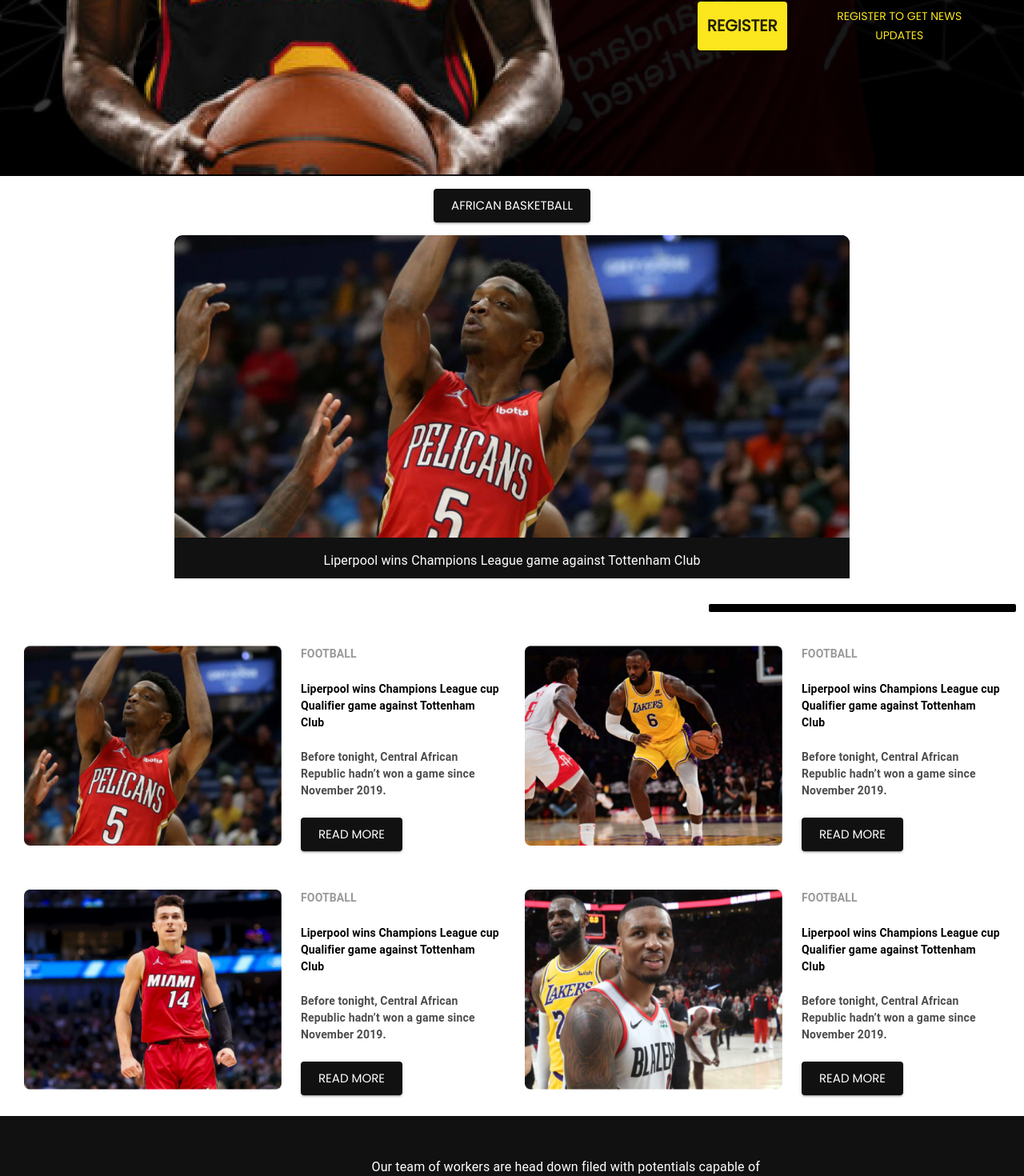
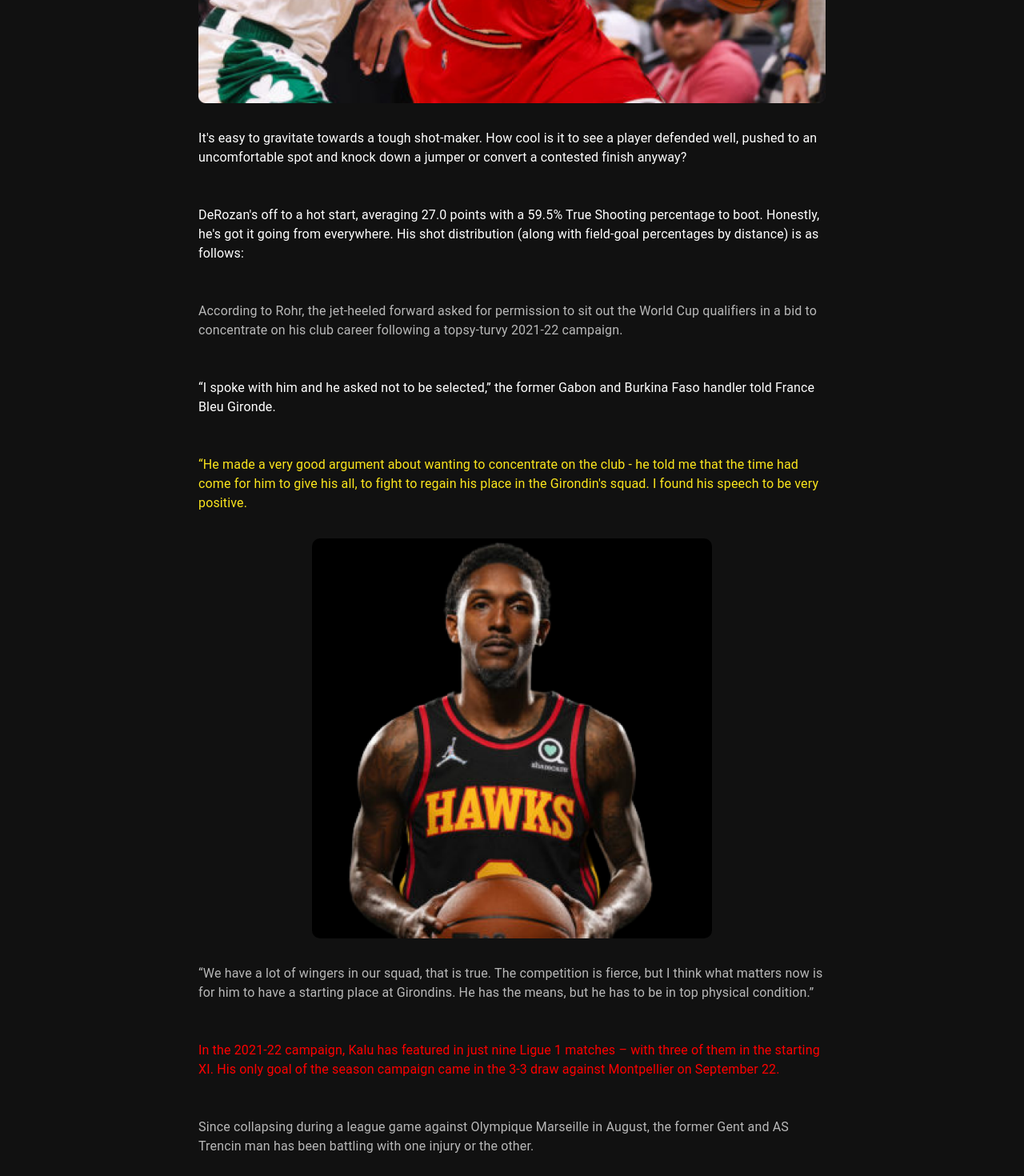
Before and after one commit to EmanuelOne/sportNetwork, a React (Create React App) app: page /article in a window 1280 px wide. Shown: the part 700-2170 px from the top of the page at 80% size. Built offline with nearby package versions, Linux system fonts and the light colour scheme.

Commit message:
article-and-team

```diff
--- a/src/App.js
+++ b/src/App.js
@@ -6,9 +6,9 @@
 import Home from "pages/Home/home";
 import Header from "components/Header/header";
 import Footer from "components/Footer/footer";
-
+import OurTeam from "pages/OurTeam/our_team";
+import Article from "pages/article/article";
 export default function App() {
-
   const theme = createTheme({
     typography: {
       fontFamily: ["Poppins", "sans-serif"].join(","),
@@ -31,7 +31,9 @@
         <BrowserRouter>
           <Header />
           <Switch>
-            <Route path="/" component={Home}></Route>
+            <Route path="/our_team" component={OurTeam} />
+            <Route path="/article" component={Article} />
+            <Route path="/" exact component={Home}></Route>
           </Switch>
         </BrowserRouter>
         <Footer />
--- a/src/index.css
+++ b/src/index.css
@@ -9,3 +9,8 @@
 .kdBPAY .divider {
   display: none;
 }
+*,
+*:before,
+*:after {
+  box-sizing: border-box;
+}
--- /dev/null
+++ b/src/pages/OurTeam/our_team.js
@@ -0,0 +1,69 @@
+import { Typography } from "@mui/material";
+import { Box as BUI, styled } from "@mui/system";
+import React from "react";
+import sliderinfo from "pages/Home/slider.info.json";
+import Team_member from "./team_member";
+const OurTeam = () => {
+  return (
+    <Box sx={{ background: "#111" }}>
+      <Typography
+        variant="h3"
+        color="primary"
+        sx={{ fontWeight: 600, width: "80%" }}
+      >
+        Our Team
+      </Typography>
+      <Typography
+        variant="p"
+        sx={{ color: "rgba(255, 255, 255, 0.7)" }}
+        component="p"
+      >
+        Take highly amazing shots and get your perfect desired images. Take your
+        photography skills to a higher level.
+      </Typography>
+      <div className="team-container">
+        {sliderinfo.map((info, key) => {
+          return <Team_member {...{ info, key }} />;
+        })}
+      </div>
+    </Box>
+  );
+};
+const Box = styled(BUI)`
+  min-height: 50vh;
+  padding: 20px 30px;
+  display: flex;
+  flex-direction: column;
+  gap: 2rem;
+  .team-container {
+    display: grid;
+    grid-template-columns: repeat(auto-fit, minmax(300px, 1fr));
+    gap: 2rem;
+    .team-member {
+      border-radius: 15px 15px 0 0;
+      background-color: #fce61d;
+      display: flex;
+      flex-direction: column;
+      img {
+        height: clamp(200px, 400px, 500px);
+      }
+      .team-member-info {
+        padding: 1rem;
+        display: flex;
+        flex-direction: column;
+
+        gap: 1rem;
+        /* h5,
+        h6 {
+          margin: 0;
+        } */
+      }
+    }
+  }
+  @media (max-width: 768px) {
+    .team-container {
+    }
+  }
+`;
+
+export default OurTeam;
--- /dev/null
+++ b/src/pages/OurTeam/team_member.js
@@ -0,0 +1,27 @@
+import { Typography } from "@mui/material";
+import React from "react";
+
+const Team_member = ({ info }) => {
+  return (
+    <div className="team-member">
+      <img src={info.image} alt="" />
+      <div className="team-member-info">
+        <Typography
+          variant="h5"
+          color="text"
+          component="h5"
+          sx={{
+            fontWeight: 600,
+          }}
+        >
+          {info.name}
+        </Typography>
+        <Typography variant="h6" color="text" component="p">
+          {info.role}
+        </Typography>
+      </div>
+    </div>
+  );
+};
+
+export default Team_member;
--- /dev/null
+++ b/src/pages/article/article.js
@@ -0,0 +1,161 @@
+import React from "react";
+import { Box as BUI, Typography } from "@mui/material";
+import { styled } from "@mui/system";
+import ArticlePreview from "assets/images/articlePreview.png";
+import videoImage from "assets/images/HeroImage.png";
+import { BsFacebook, BsInstagram, BsTwitter } from "react-icons/bs";
+const Article = () => {
+  return (
+    <Box className="article">
+      <div className="headline">
+        <Typography variant="h5" component="h5">
+          DeMoralizing: How DeMar DeRozan has transformed Chicago's offense
+        </Typography>
+        <div className="stamp">
+          <Typography variant="p" component="p">
+            Justina Chucks
+          </Typography>{" "}
+          <Typography variant="p" component="p">
+            {new Date().toLocaleDateString(undefined, {
+              year: "numeric",
+              day: "2-digit",
+              month: "short",
+              hour: "2-digit",
+            })}
+          </Typography>
+          <div className="icon">
+            <BsTwitter />
+
+            <BsInstagram />
+            <BsFacebook />
+          </div>
+        </div>
+        <img src={ArticlePreview} />
+      </div>
+      <Box className="content content1">
+        <Typography variant="p" component="p">
+          It's easy to gravitate towards a tough shot-maker. How cool is it to
+          see a player defended well, pushed to an uncomfortable spot and knock
+          down a jumper or convert a contested finish anyway?
+        </Typography>
+        <Typography variant="p" component="p">
+          DeRozan's off to a hot start, averaging 27.0 points with a 59.5% True
+          Shooting percentage to boot. Honestly, he's got it going from
+          everywhere. His shot distribution (along with field-goal percentages
+          by distance) is as follows:
+        </Typography>{" "}
+        <Typography variant="p" component="p" className="third1">
+          According to Rohr, the jet-heeled forward asked for permission to sit
+          out the World Cup qualifiers in a bid to concentrate on his club
+          career following a topsy-turvy 2021-22 campaign.
+        </Typography>{" "}
+        <Typography variant="p" component="p">
+          “I spoke with him and he asked not to be selected,” the former Gabon
+          and Burkina Faso handler told France Bleu Gironde.
+        </Typography>
+        <Typography variant="p" component="p" className="last1">
+          “He made a very good argument about wanting to concentrate on the club
+          - he told me that the time had come for him to give his all, to fight
+          to regain his place in the Girondin's squad. I found his speech to be
+          very positive.
+        </Typography>
+      </Box>
+      <div className="frame">
+        <img src={videoImage} sx={{ width: "100%" }} />
+      </div>
+      <Box className="content content2">
+        <Typography variant="p" component="p">
+          “We have a lot of wingers in our squad, that is true. The competition
+          is fierce, but I think what matters now is for him to have a starting
+          place at Girondins. He has the means, but he has to be in top physical
+          condition.”
+        </Typography>{" "}
+        <Typography variant="p" component="p">
+          In the 2021-22 campaign, Kalu has featured in just nine Ligue 1
+          matches – with three of them in the starting XI. His only goal of the
+          season campaign came in the 3-3 draw against Montpellier on September
+          22.
+        </Typography>{" "}
+        <Typography variant="p" component="p">
+          Since collapsing during a league game against Olympique Marseille in
+          August, the former Gent and AS Trencin man has been battling with one
+          injury or the other.
+        </Typography>
+      </Box>
+    </Box>
+  );
+};
+const Box = styled(BUI)`
+  background-color: #111;
+  color: #fff;
+  /* min-height: 50vh; */
+  padding: clamp(30px, 50px, 80px) clamp(50px, 150px, 200px);
+  display: flex;
+  flex-direction: column;
+  .stamp {
+    display: flex;
+    gap: 3rem;
+    .icon {
+      display: flex;
+      gap: 1rem;
+    }
+  }
+  .content {
+    padding: 2rem 0rem;
+    display: flex;
+    flex-direction: column;
+    gap: clamp(1rem, 3rem, 5rem);
+    width: clamp(60%, 80%, 100%);
+    margin: auto;
+    p.third1 {
+      color: rgba(255, 255, 255, 0.7);
+    }
+    p.last1 {
+      color: #fce61d;
+    }
+    &:last-of-type {
+      color: rgba(255, 255, 255, 0.7);
+      p:nth-of-type(2) {
+        color: red;
+      }
+    }
+  }
+  .headline {
+    display: flex;
+    flex-direction: column;
+    gap: clamp(2rem, 3rem, 5rem);
+    img {
+      width: clamp(60%, 80%, 100%);
+      align-self: center;
+    }
+  }
+  .frame {
+    width: clamp(150px, 500px, 600px);
+    height: clamp(300px, 500px, 600px);
+    display: flex;
+    justify-content: center;
+    margin: auto;
+    background-color: #000;
+    /* padding: 10px; */
+    border-radius: 10px;
+    img {
+      width: 100%;
+    }
+  }
+  @media (max-width: 768px) {
+    padding: 30px 20px;
+    .frame {
+      width: 100%;
+      height: 400px;
+    }
+    .stamp {
+      width: 100%;
+      flex-direction: column;
+      gap: 1rem;
+    }
+    .content {
+      width: 100%;
+    }
+  }
+`;
+export default Article;
```
Also changed, not shown: src/assets/images/articlePreview.png (added), src/pages/teams/index.jsx (added).
